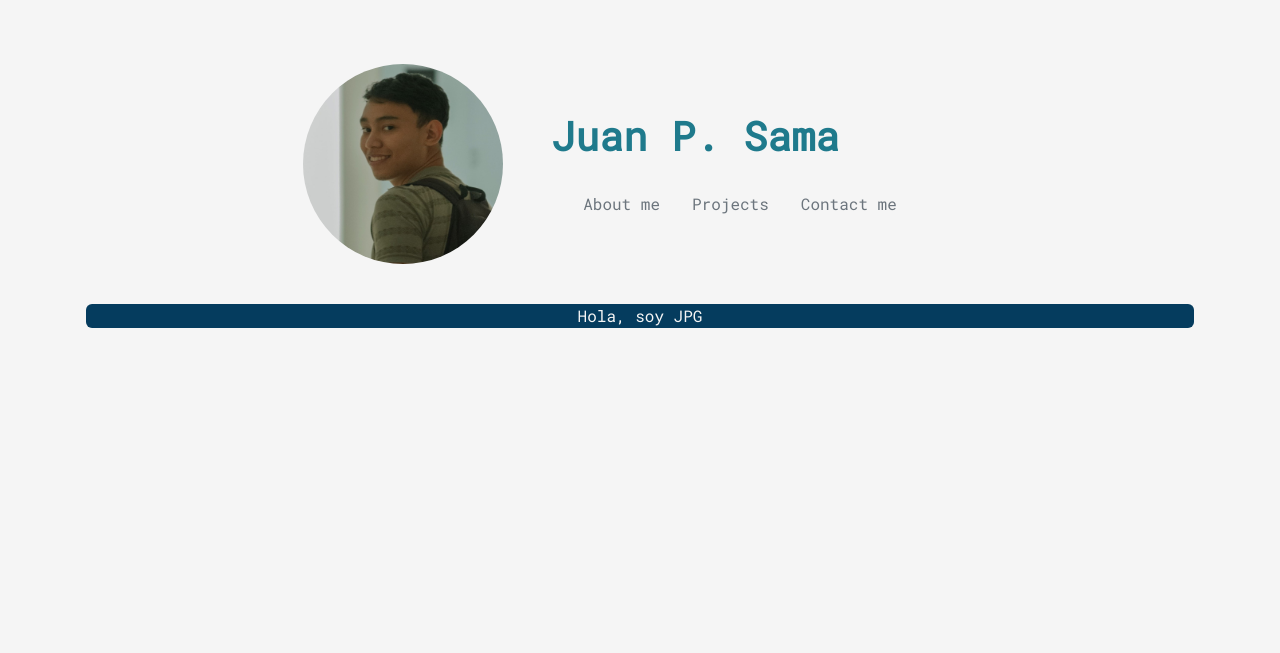
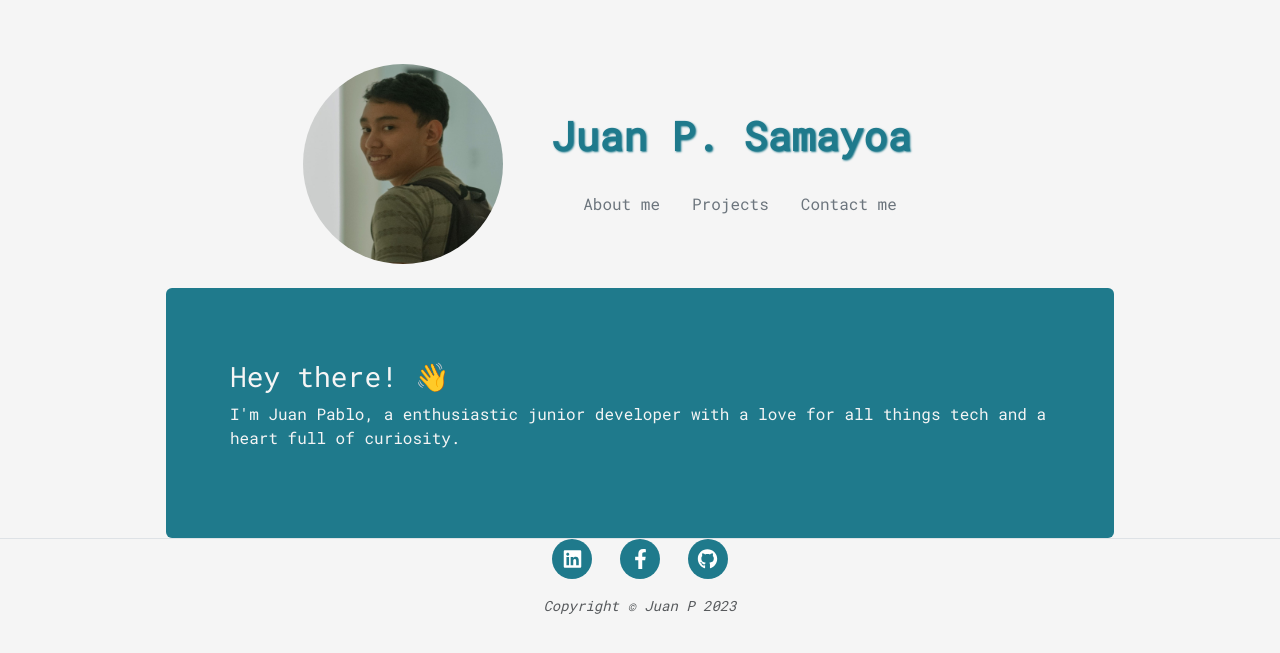
Before and after one commit to juanpsama/my_portfolio_website, a Flask app: page / in a window 1280 px wide. Shown: the top 653 px of the page. Run offline with Flask 3, Linux system fonts and the light colour scheme; some libraries are stand-ins or nearby versions.

Commit message:
añadiendo estilo y contenido a los templates

```diff
--- a/main.py
+++ b/main.py
@@ -1,4 +1,5 @@
 from flask import Flask, render_template
+
 
 app = Flask(__name__)
 
--- a/static/css/styles.css
+++ b/static/css/styles.css
@@ -18,10 +18,14 @@ body {
 }
 .color-text{
   color: var(--teal);
+
+}
+h1 {
+  text-shadow: 1px 1px 2px var(--teal);
 }
 #about-container{
-  background-color: var(--indigo-dye);
-  text-align: center;
+  background-color: var(--teal);
+  text-align: left;
   color: whitesmoke;
 }
 #header{
--- a/templates/contact.html
+++ b/templates/contact.html
@@ -1 +1,2 @@
 {% include "header.html" %}
+{%include "footer.html" %}
--- a/templates/footer.html
+++ b/templates/footer.html
@@ -0,0 +1,41 @@
+<footer class="border-top">
+    <div class="container px-4 px-lg-5">
+        <div class="row gx-4 gx-lg-5 justify-content-center">
+            <div class="col-md-10 col-lg-8 col-xl-7">
+                <ul class="list-inline text-center">
+                    <li class="list-inline-item">
+                        <a href="https://www.linkedin.com/in/juan-pablo-samayoa-9b08b7268">
+                            <span class="fa-stack fa-lg">
+                                <i class="fas fa-circle fa-stack-2x color-text" ></i>
+                                <i class="fa-brands fa-linkedin fa-stack-1x fa-inverse"></i>
+                            </span>
+                        </a>
+                    </li>
+                    <li class="list-inline-item">
+                        <a href="https://www.facebook.com/juan.garciasamayoa">
+                            <span class="fa-stack fa-lg">
+                                <i class="fas fa-circle fa-stack-2x color-text"></i>
+                                <i class="fab fa-facebook-f fa-stack-1x fa-inverse"></i>
+                            </span>
+                        </a>
+                    </li>
+                    <li class="list-inline-item">
+                        <a href="https://github.com/juanpsama">
+                            <span class="fa-stack fa-lg">
+                                <i class="fas fa-circle fa-stack-2x color-text"></i>
+                                <i class="fab fa-github fa-stack-1x fa-inverse"></i>
+                            </span>
+                        </a>
+                    </li>
+                </ul>
+                <div class="small text-center text-muted fst-italic">Copyright &copy; Juan P 2023</div>
+            </div>
+        </div>
+    </div>
+</footer>
+<!-- Bootstrap core JS-->
+<script src="https://cdn.jsdelivr.net/npm/bootstrap@5.2.3/dist/js/bootstrap.bundle.min.js"></script>
+<!-- Core theme JS-->
+<script src="{{ url_for('static', filename='js/scripts.js') }}"></script>
+</body>
+</html>
--- a/templates/header.html
+++ b/templates/header.html
@@ -8,6 +8,11 @@
     <link rel="stylesheet"  href="https://fonts.googleapis.com/css?family=Roboto+Mono">
     <link href="https://cdn.jsdelivr.net/npm/bootstrap@5.3.2/dist/css/bootstrap.min.css" rel="stylesheet" integrity="sha384-T3c6CoIi6uLrA9TneNEoa7RxnatzjcDSCmG1MXxSR1GAsXEV/Dwwykc2MPK8M2HN" crossorigin="anonymous">
     <link rel="stylesheet" href="{{ url_for('static', filename = 'css/styles.css') }}">
+    <!-- Font Awesome icons (free version)-->
+    <script
+      src="https://use.fontawesome.com/releases/v6.3.0/js/all.js"
+      crossorigin="anonymous">
+        </script>
 </head>
 <body>
     <div class="container" id="header">
@@ -17,7 +22,7 @@
             </a>
             <div class="d-block p-5">
                 <span class="color-text">
-                    <h1><b>Juan P. Sama</b></h1>
+                    <h1><b>Juan P. Samayoa</b></h1>
                 </span>
                 <div class="d-inline-flex p-3">
                     <a class="nav-link link-secondary" aria-current="page" href="{{url_for('about')}}">About me</a>
--- a/templates/index.html
+++ b/templates/index.html
@@ -1,8 +1,12 @@
 {% include "header.html" %}
-<div class="container-sm p-3">
-    <div id="about-container" class="rounded mx-auto">
-        <span>
-            <p>Hola, soy JPG </p>
-        </span>
+<div class="container px-5">
+    <div id="about-container" class="rounded mx-5">
+        <div class="container mx-3 p-5">
+            <span class="p-5 mx-3">
+                <h3>Hey there! 👋 </h3>
+                <p>I'm Juan Pablo, a enthusiastic junior developer with a love for all things tech and a heart full of curiosity.</p>
+            </span>
+        </div>
     </div>
 </div>
+{% include "footer.html" %}
--- a/templates/projects.html
+++ b/templates/projects.html
@@ -1 +1,2 @@
 {% include "header.html" %}
+{%include "footer.html"%}
```
